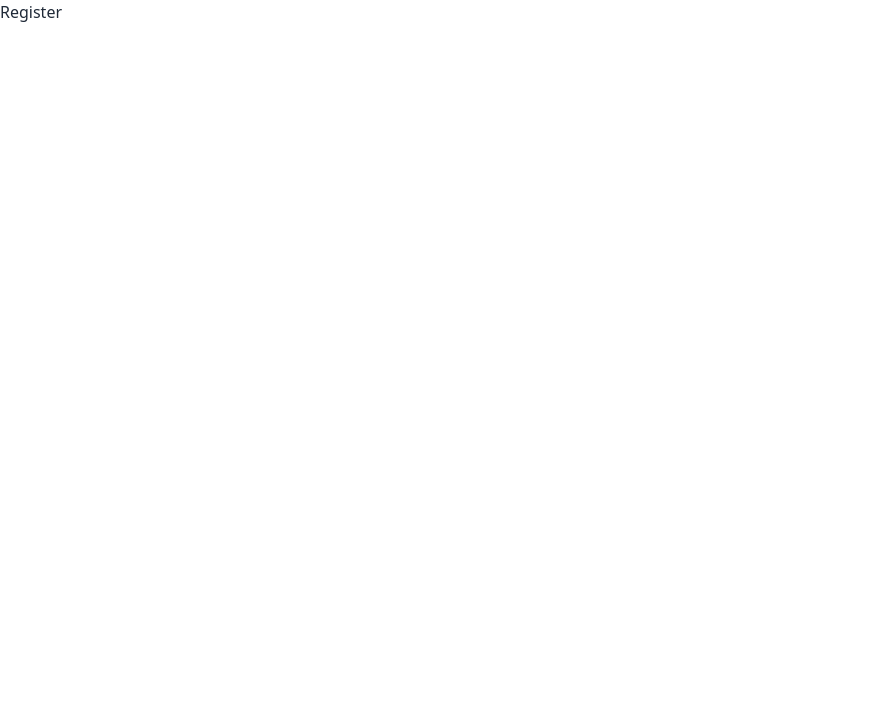
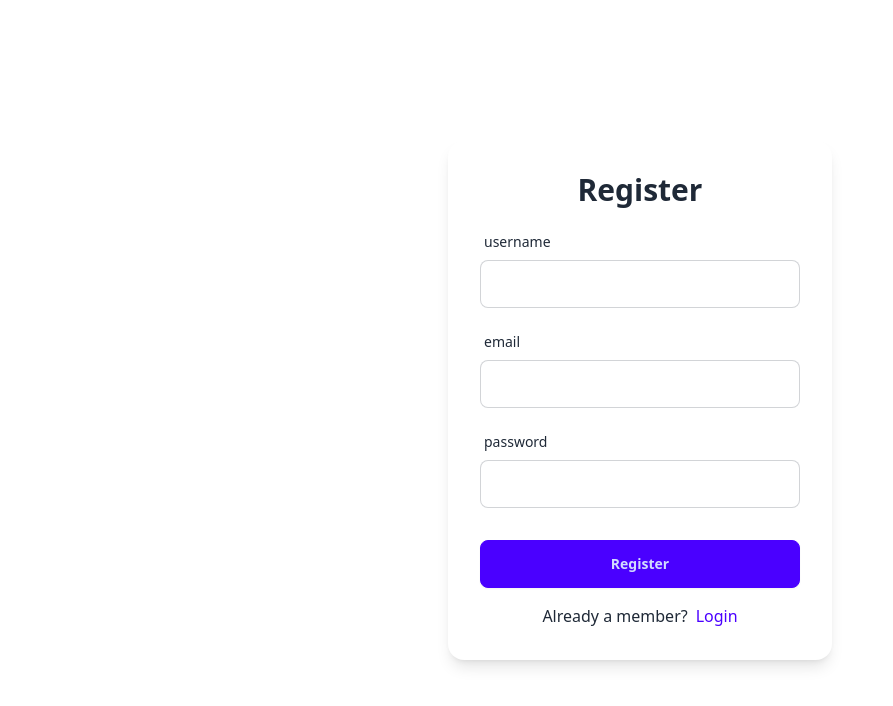
Before and after one commit to StoAtanasov/comfy-store, a React (Vite) app: page /register in a window 1280 px wide. Shown: the top 706 px of the page, without its empty margins (0-893 px from the left). Built offline with nearby package versions, Linux system fonts and the light colour scheme.

Commit message:
Register page structure done.

```diff
--- a/src/pages/Register.jsx
+++ b/src/pages/Register.jsx
@@ -1,6 +1,44 @@
+import { FormInput, SubmitBtn } from "../components";
+import { Form, Link } from "react-router-dom";
+
 const Register = () => {
   return (
-    <div>Register</div>
-  )
-}
-export default Register
+    <section className="h-screen grid place-items-center">
+      <Form
+        method="POST"
+        className="card w-96 p-8 bg-base-100 shadow-lg flex flex-col gap-y-4">
+        <h4 className="text-center text-3xl font-bold">Register</h4>
+        {/* We haven't setup the register functionality yet*/}
+        <FormInput
+          type="text"
+          label="username"
+          name="username"
+        />
+        <FormInput
+          type="email"
+          label="email"
+          name="email"
+        />
+        <FormInput
+          type="password"
+          label="password"
+          name="password"
+        />
+        <div className="mt-4">
+          <SubmitBtn text="register"/>
+        </div>
+        <p className="text-center">
+          Already a member?
+            <Link
+              to="/login"
+              className="ml-2 link link-hover link-primary capitalize"
+            >
+              login
+            </Link>
+        </p>
+
+      </Form>
+    </section>
+  );
+};
+export default Register;
```
Also changed, not shown: src/components/SubmitBtn.jsx (+10 -5 lines).
